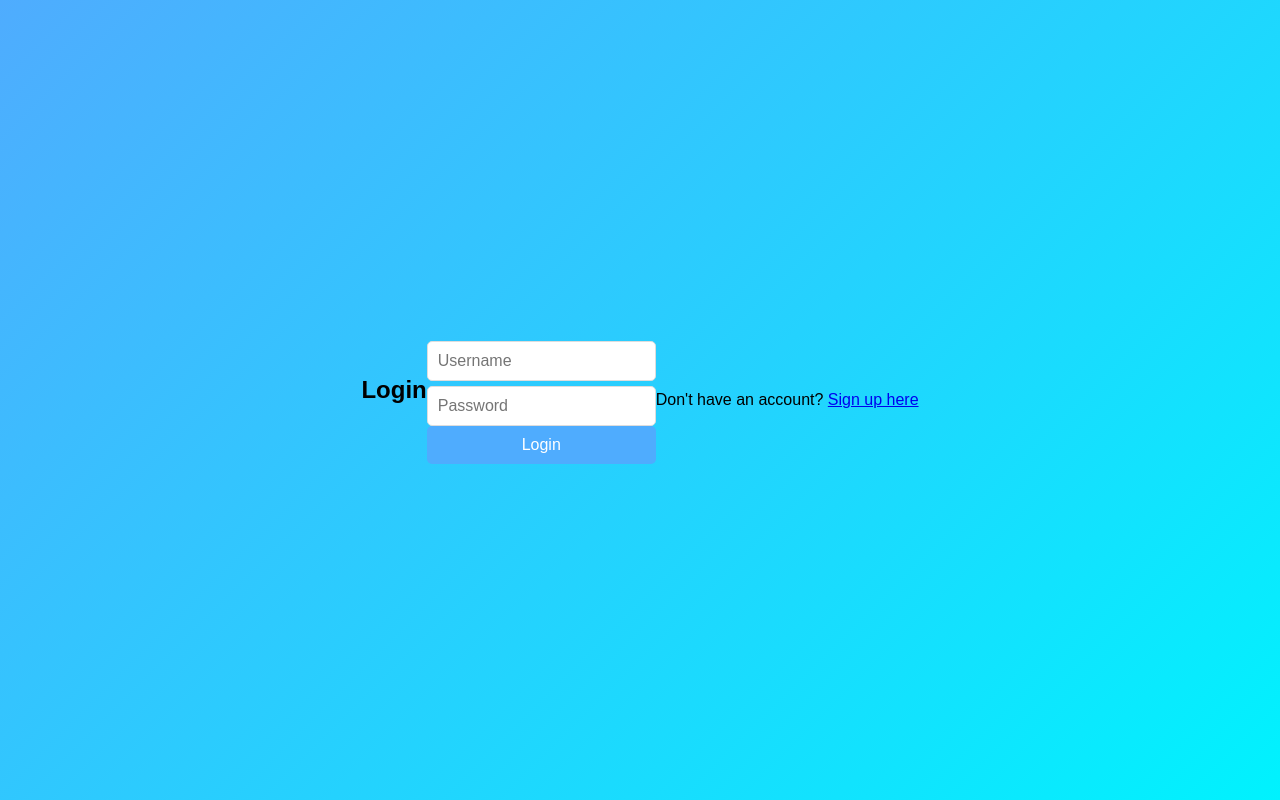
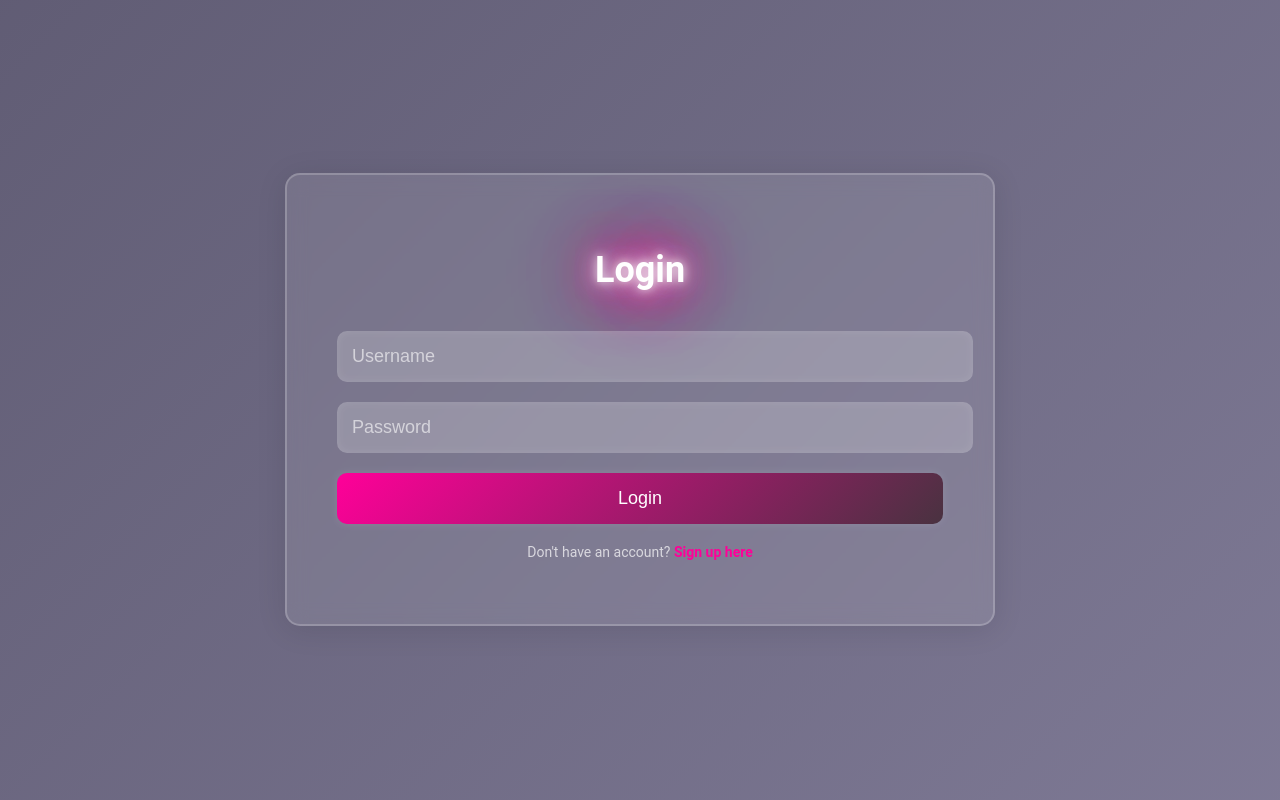
Before and after one commit to ogunlewe/Code-jam, a website: page public/login.html in a window 1280 px wide. Drawn offline with Linux system fonts and the light colour scheme.

Commit message:
feat: added styling to the login page

```diff
--- a/public/login-style.css
+++ b/public/login-style.css
@@ -1,67 +1,130 @@
-* {
+/* Apply a background gradient to the whole page */
+body {
   margin: 0;
   padding: 0;
-    box-sizing: border-box;
-    font-family: 'Arial', sans-serif;
-  }
-
-  body {
+  font-family: 'Roboto', sans-serif;
+  height: 100vh;
   display: flex;
   justify-content: center;
   align-items: center;
-    height: 100vh;
-    background: linear-gradient(135deg, #4facfe 0%, #00f2fe 100%);
+  background: linear-gradient(135deg, #1f1c2c, #928dab);
+  background-size: 400% 400%;
+  animation: gradientAnimation 15s ease infinite;
+}
+
+@keyframes gradientAnimation {
+  0% { background-position: 0% 50%; }
+  50% { background-position: 100% 50%; }
+  100% { background-position: 0% 50%; }
+}
+
+/* Container for the form with a glowing border */
+.login-container {
+  background: rgba(255, 255, 255, 0.1);
+  border-radius: 15px;
+  box-shadow: 0 4px 30px rgba(0, 0, 0, 0.1);
+  backdrop-filter: blur(10px);
+  -webkit-backdrop-filter: blur(10px);
+  padding: 50px;
+  display: flex;
+  justify-content: center;
+  align-items: center;
+  flex-direction: column;
+  border: 2px solid rgba(255, 255, 255, 0.2);
+  position: relative;
+}
+
+/* Glow effect for the title */
+.glow {
+  font-size: 36px;
+  color: white;
+  text-align: center;
+  margin-bottom: 40px;
+  text-shadow: 0 0 10px rgba(255, 255, 255, 0.8),
+               0 0 20px rgba(255, 255, 255, 0.6),
+               0 0 30px rgba(255, 255, 255, 0.4),
+               0 0 40px #ff0099,
+               0 0 70px #ff0099,
+               0 0 80px #ff0099,
+               0 0 100px #ff0099;
+}
+
+/* Form styling */
+.form-wrapper {
+  display: flex;
+  flex-direction: column;
+  width: 100%;
+}
+
+/* Inputs with sleek look and glowing focus */
+input[type="text"], input[type="password"] {
+  background: rgba(255, 255, 255, 0.2);
+  border: none;
+  outline: none;
+  padding: 15px;
+  margin-bottom: 20px;
+  font-size: 18px;
+  color: #fff;
+  border-radius: 10px;
+  width: 100%;
+  box-shadow: inset 0 0 10px rgba(255, 255, 255, 0.1);
+  transition: box-shadow 0.3s ease, background 0.3s ease;
+}
+
+input[type="text"]::placeholder, input[type="password"]::placeholder {
+  color: rgba(255, 255, 255, 0.6);
+}
+
+input[type="text"]:focus, input[type="password"]:focus {
+  background: rgba(255, 255, 255, 0.3);
+  box-shadow: 0 0 10px #ff0099, 0 0 20px #ff0099;
+}
+
+/* Button with gradient, glowing hover effect */
+button {
+  background: linear-gradient(135deg, #ff0099, #493240);
+  color: white;
+  font-size: 18px;
+  border: none;
+  padding: 15px;
+  border-radius: 10px;
+  cursor: pointer;
+  transition: all 0.3s ease;
+  width: 100%;
+  box-shadow: 0 0 10px rgba(255, 255, 255, 0.1);
+}
+
+button:hover {
+  box-shadow: 0 0 20px #ff0099, 0 0 30px #ff0099, 0 0 40px #ff0099;
+  background: linear-gradient(135deg, #ff0099, #6b075e);
+}
+
+/* Subtle fade-in animation */
+@keyframes fadeIn {
+  from { opacity: 0; transform: scale(0.9); }
+  to { opacity: 1; transform: scale(1); }
 }
 
 .login-container {
-    display: flex;
-    justify-content: center;
-    align-items: center;
-    height: 100%;
+  animation: fadeIn 1s ease-in-out;
 }
 
-  .login-form {
-    background: white;
-    padding: 40px;
-    border-radius: 10px;
-    box-shadow: 0 4px 12px rgba(0, 0, 0, 0.2);
+/* Signup text styling */
+.signup-text {
+  margin-top: 20px;
+  font-size: 14px;
+  color: rgba(255, 255, 255, 0.7);
   text-align: center;
 }
 
-  h2 {
-    margin-bottom: 20px;
+.signup-link {
+  color: #ff0099;
+  text-decoration: none;
+  font-weight: bold;
+  transition: color 0.3s ease;
 }
 
-  .input-field {
-    margin-bottom: 20px;
-    text-align: left;
+.signup-link:hover {
+  color: #ffffff;
+  text-shadow: 0 0 5px #ff0099, 0 0 10px #ff0099;
 }
-
-  input {
-    width: 100%;
-    padding: 10px;
-    margin-top: 5px;
-    border: 1px solid #ddd;
-    border-radius: 5px;
-    font-size: 16px;
-  }
-
-  button {
-    width: 100%;
-    padding: 10px;
-    background-color: #4facfe;
-    border: none;
-    border-radius: 5px;
-    color: white;
-    font-size: 16px;
-    cursor: pointer;
-  }
-
-  button:hover {
-    background-color: #00c3ff;
-  }
-
-  .error-message {
-    color: red;
-    margin-top: 10px;
-  }
--- a/public/login.html
+++ b/public/login.html
@@ -1,20 +1,24 @@
 <!DOCTYPE html>
 <html lang="en">
   <head>
-    <meta charset="UTF-8">
-    <meta name="viewport" content="width=device-width, initial-scale=1.0">
-    <title>Login - CODE JAM</title>
-    <link rel="stylesheet" href="login-style.css">
+    <meta charset="UTF-8" />
+    <meta name="viewport" content="width=device-width, initial-scale=1.0" />
+    <title>Login</title>
+    <link rel="stylesheet" href="login-style.css" />
   </head>
   <body>
     <div class="login-container">
-        <h2>Login</h2>
+      <div class="form-wrapper">
+        <h1 class="glow">Login</h1>
         <form id="login-form">
-            <input type="text" id="login-username" placeholder="Username" required><br>
-            <input type="password" id="login-password" placeholder="Password" required><br>
+          <input type="text" id="username" placeholder="Username" required />
+          <input type="password" id="password" placeholder="Password" required />
           <button type="submit">Login</button>
         </form>
-        <p>Don't have an account? <a href="signup.html">Sign up here</a></p>
+        <p class="signup-text">
+          Don't have an account? <a href="signup.html" class="signup-link">Sign up here</a>
+        </p>
+      </div>
     </div>
     <script src="login.js"></script>
   </body>
--- a/public/login.js
+++ b/public/login.js
@@ -1,7 +1,11 @@
 // login.js
 
+// Attach event listener to form submit
 document.getElementById('login-form').addEventListener('submit', function (event) {
-    event.preventDefault();
+    event.preventDefault(); // Prevent form from refreshing the page
+
+    // Log to check if the form is being submitted
+    console.log('Login form submitted');
 
     const usernameInput = document.getElementById('username').value;
     const passwordInput = document.getElementById('password').value;
@@ -10,11 +14,22 @@ document.getElementById('login-form').addEventListener('submit', function (event
     const storedUsername = getCookie('username');
     const storedPassword = getCookie('password');
 
+    // Log user inputs and cookies for debugging
+    console.log('Entered Username:', usernameInput);
+    console.log('Entered Password:', passwordInput);
+    console.log('Stored Username:', storedUsername);
+    console.log('Stored Password:', storedPassword);
+
     // Check if credentials match
     if (usernameInput === storedUsername && passwordInput === storedPassword) {
-      // Set a login session cookie with expiration and path
+      // Set a login session cookie with an expiration of 1 day and path for all pages
       document.cookie = `loggedIn=true; path=/; max-age=86400`; // 1 day expiration
-      window.location.href = 'index.html'; // Redirect to index page
+
+      // Log to confirm cookie has been set
+      console.log('LoggedIn cookie set:', document.cookie);
+
+      // Redirect to index page
+      window.location.href = 'index.html';
     } else {
       alert('Incorrect username or password.');
     }
```
Also changed, not shown: public/signup.html (+1 -1 lines). Lines whose indentation alone changed are shown as unchanged.
